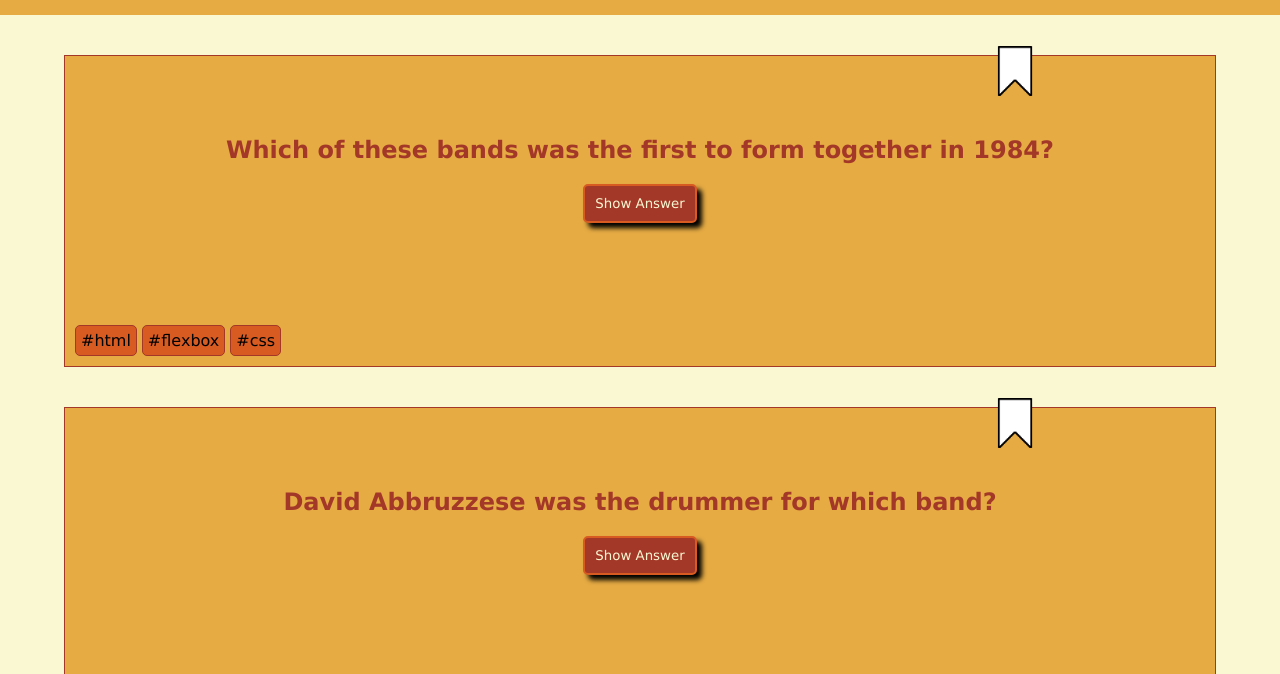
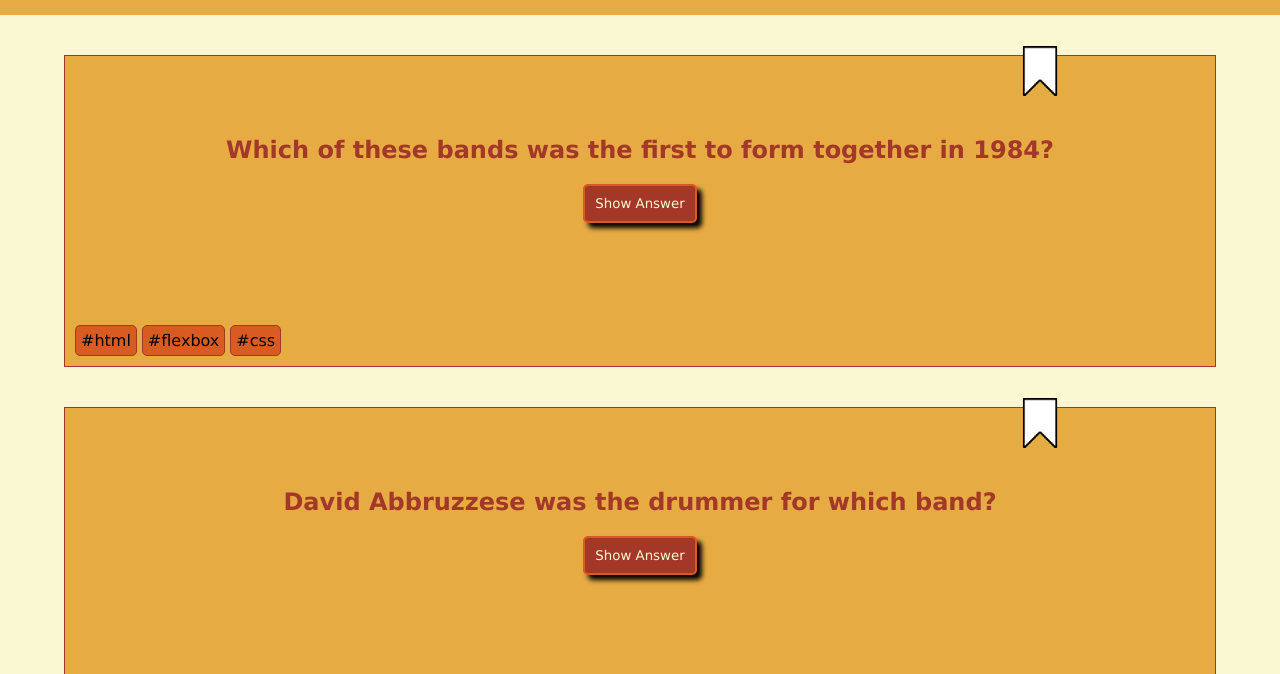
Before and after one commit to cashmerelc/derek-quiz-app, a plain HTML site: page index.html in a window 1280 px wide. Shown: the part 60-734 px from the top of the page. Drawn offline with Linux system fonts and the light colour scheme.

Commit message:
Updated position of bookmark buttons when tablet is in landscape

```diff
--- a/css/styles.css
+++ b/css/styles.css
@@ -121,3 +121,23 @@ footer nav a img {
     width: 50px;
   }
 }
+
+@media screen and (min-width: 768px) {
+  .question-card .btn-bookmark {
+    background-size: 50px 50px;
+    right: -300px;
+    top: -20px;
+    height: 50px;
+    width: 50px;
+  }
+}
+
+@media screen and (min-width: 768px) and (orientation: landscape) {
+  .question-card .btn-bookmark {
+    background-size: 50px 50px;
+    right: -400px;
+    top: -20px;
+    height: 50px;
+    width: 50px;
+  }
+}
```
